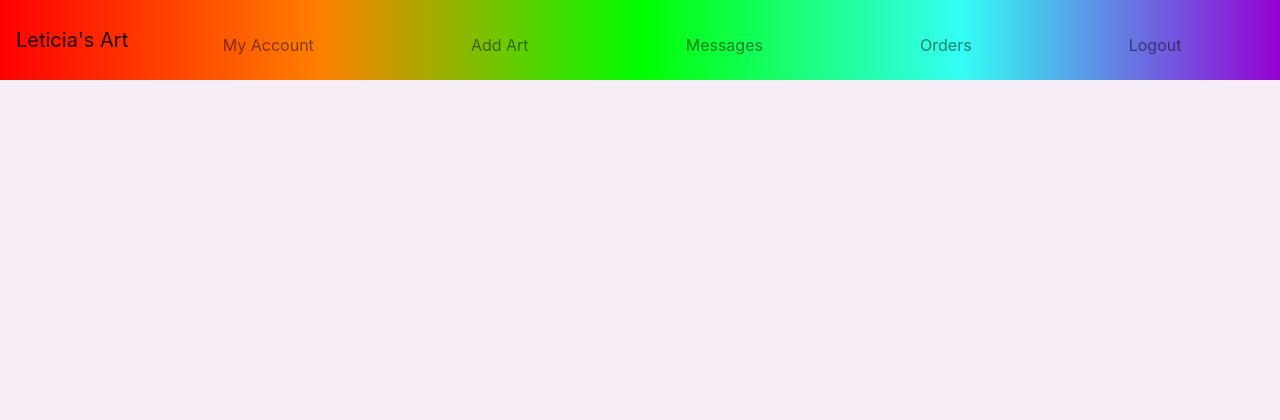
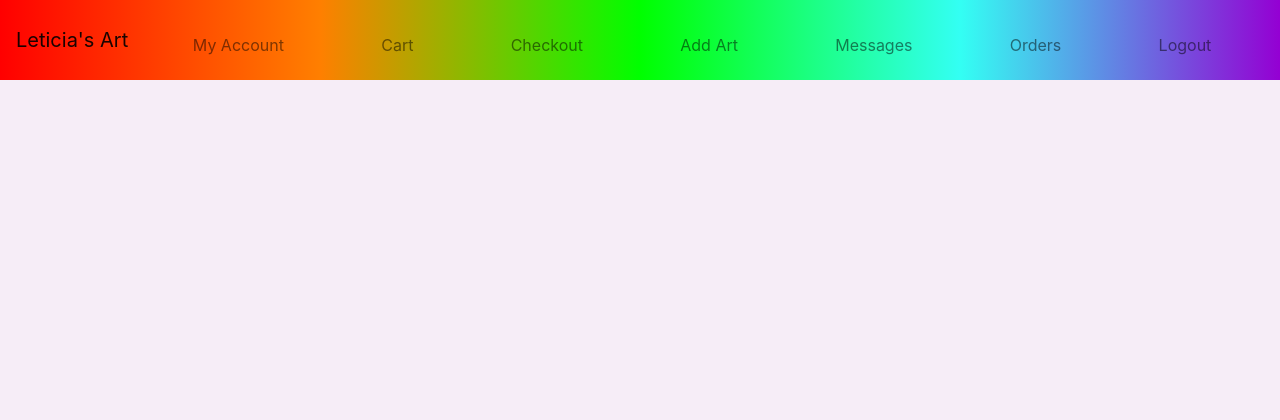
Before and after one commit to jojo157/Delightful-Penguins, a Django app: page /chat/ in a window 1280 px wide. Shown: the top 420 px of the page. Run offline with Django 3.2, Linux system fonts and the light colour scheme; the visitor is signed in with stand-in values (Sample User, id 1); data comes from the database, SQL or seed files in the repository; data that the repository does not hold is empty; some libraries are stand-ins or nearby versions.

Commit message:
fixed navbar options

```diff
--- a/templates/base.html
+++ b/templates/base.html
@@ -55,6 +55,12 @@
             <li class="nav-item order-10 ">
                 <a class="nav-link" href="{% url 'account_logout' %}">Logout</a>
             </li>
+            <li class="nav-item">
+                <a class="nav-link order-8" href="{% url 'view_cart' %}">Cart</a>
+            </li>
+              <li class="nav-item">
+                  <a class="nav-link order-9" href="{% url 'checkout' %}">Checkout</a>
+              </li>
                 {% if not request.user.is_superuser %}
                 <li class="nav-item">
                     <a class="nav-link order-5" href="{% url 'profiles' %}"> My Orders</a>
--- a/templates/checkout/confirmation_emails/confirmation_email_order.txt
+++ b/templates/checkout/confirmation_emails/confirmation_email_order.txt
@@ -5,7 +5,7 @@ This is a confirmation of your order at Leticia's Art. Your order information is
 Order Number: {{ order.order_number }}
 Order Date: {{ order.date }}
 
-Order Total: ${{ order.order_total }}
+Order Total: €{{ order.order_total }}
 
 Your order will be shipped to {{ order.street_address1 }} in {{ order.town_or_city }}, {{ order.country }}.
 
```
Also changed, not shown: checkout/views.py (+16 -15 lines).
